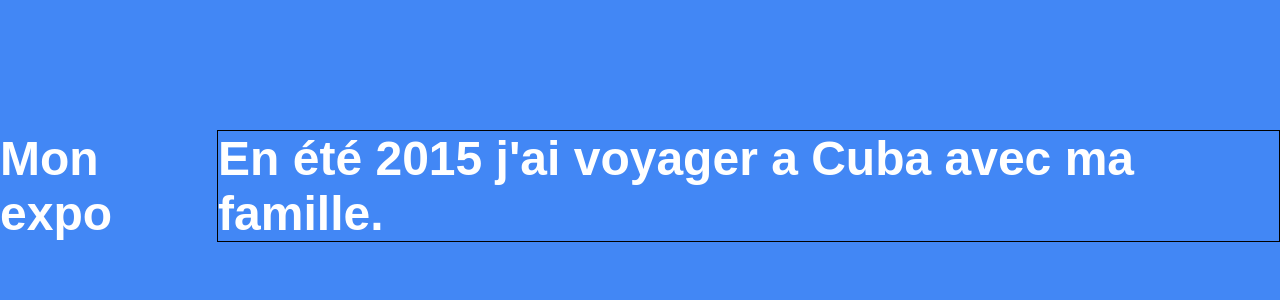
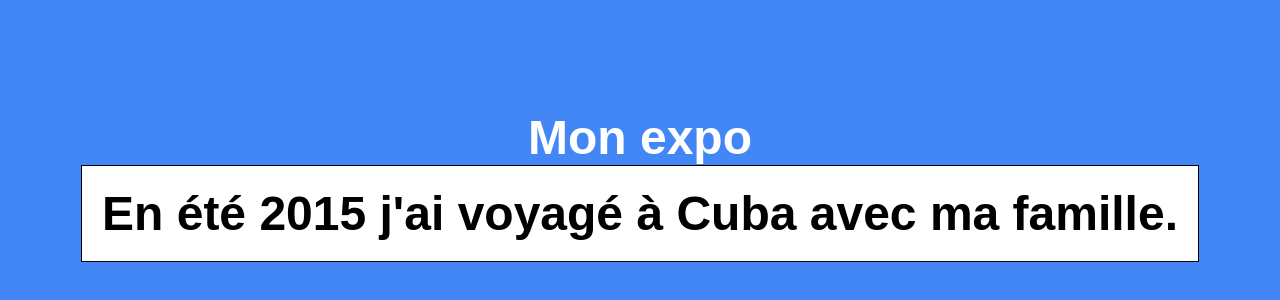
Before and after one commit to expopp15/expopp15.github.io, a plain HTML site: page index.html in a window 1280 px wide. Shown: the part 214-514 px from the top of the page. Drawn offline with Linux system fonts and the light colour scheme.

Commit message:
Update index.html

```diff
--- a/index.html
+++ b/index.html
@@ -1,4 +1,4 @@
-  <!DOCTYPE html>
+<!DOCTYPE html>
 <html>
 <head>
 <title>Mon expo</title>
@@ -14,6 +14,7 @@
     height: 100vh;
     background-color: #4287f5;
     display: flex;
+    flex-direction: column;
     align-items: center;
     justify-content: center;
     color: white;
@@ -26,6 +27,11 @@
 
   .firstAboutMe {
     border: solid 1px black;
+    padding: 20px;
+    background-color: white;
+    color: black;
+    text-align: center;
+    font-size: 24px;
   }
 </style>
 </head>
@@ -34,7 +40,7 @@
   <section class="firstDiapo">
     <h1>Mon expo</h1>
     <div class="firstAboutMe">
-      <h1>En été 2015 j'ai voyager a Cuba avec ma famille.</h1>
+      <h1>En été 2015 j'ai voyagé à Cuba avec ma famille.</h1>
     </div>
   </section>
 </body>
```
